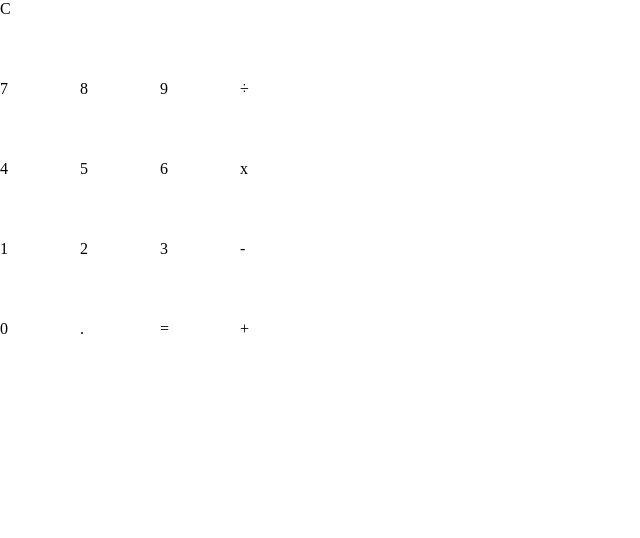
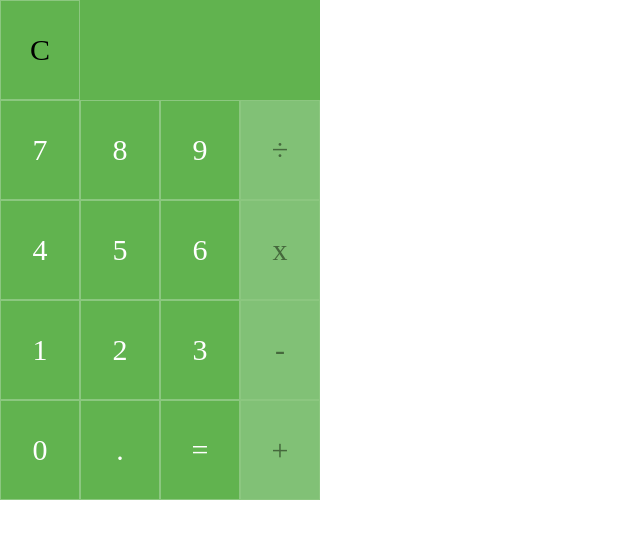
Before and after one commit to heymichaelw/week-3-project, a plain HTML site: page index.html in a window 1280 px wide. Shown: the whole page, without its empty margins (0-640 px from the left). Drawn offline with Linux system fonts and the light colour scheme.

Commit message:
working on calculation

```diff
--- a/index.html
+++ b/index.html
@@ -8,7 +8,7 @@
 
   <body>
     <div class="row">
-      <div class="calc-button">
+      <div class="clear reg">
         <span class="number" value="C">C</span>
       </div>
       <div class="display">
@@ -16,58 +16,58 @@
       </div>
     </div>
     <div class="row">
-      <div class="calc-button">
+      <div class="calc-button reg" value="7">
         <span class="number" value="7">7</span>
       </div>
-      <div class="calc-button">
+      <div class="calc-button reg" value="8">
         <span class="number" value="8">8</span>
       </div>
-      <div class="calc-button">
+      <div class="calc-button reg" value="9">
         <span class="number" value="9">9</span>
       </div>
-      <div class="calc-button">
+      <div class="calc-button operation" value="/">
         <span class="number" value="/">÷</span>
       </div>
     </div>
     <div class="row">
-      <div class="calc-button">
+      <div class="calc-button reg" value="4">
         <span class="number" value="4">4</span>
       </div>
-      <div class="calc-button">
+      <div class="calc-button reg" value="5">
         <span class="number" value="5">5</span>
       </div>
-      <div class="calc-button">
+      <div class="calc-button reg" value="6">
         <span class="number" value="6">6</span>
       </div>
-      <div class="calc-button">
+      <div class="calc-button operation" value="*">
         <span class="number" value="*">x</span>
       </div>
     </div>
     <div class="row">
-      <div class="calc-button">
+      <div class="calc-button reg" value="1">
         <span class="number" value="1">1</span>
       </div>
-      <div class="calc-button">
+      <div class="calc-button reg" value="2">
         <span class="number" value="2">2</span>
       </div>
-      <div class="calc-button">
-        <span class="number" value="C">3</span>
+      <div class="calc-button reg" value="3">
+        <span class="number" value="3">3</span>
       </div>
-      <div class="calc-button">
+      <div class="calc-button operation" value="-">
         <span class="number" value="-">-</span>
       </div>
     </div>
     <div class="row">
-      <div class="calc-button">
-        <span class="number" value="C">0</span>
+      <div class="calc-button reg" value="0">
+        <span class="number" value="0">0</span>
       </div>
-      <div class="calc-button">
+      <div class="calc-button reg" value=".">
         <span class="number" value=".">.</span>
       </div>
-      <div class="calc-button">
-        <span class="number" value="=">=</span>
+      <div class="equals" value="=">
+        <span class="number highlight" value="=">=</span>
       </div>
-      <div class="calc-button">
+      <div class="calc-button operation" value="+">
         <span class="number" value="+">+</span>
       </div>
     </div>
--- a/main.css
+++ b/main.css
@@ -2,6 +2,7 @@
   box-sizing: border-box;
   margin: 0;
   padding: 0;
+  font-size: 30px;
 }
 
 body{
@@ -9,14 +10,68 @@ body{
   flex-wrap: wrap;
   height: 400px;
   width:320px;
+  color: white;
 }
 
 .row{
   display: flex;
   flex: 1 1 100%;
-  width: 50vw;
+  height: 25%;
+}
+
+.highlight{
+
 }
 
 .calc-button{
+  display: flex;
+  flex: 1 1 25%;
+  background: #61B34F;
+  text-align: center;
+  border: 1px solid #8CC780;
+  align-items: center;
+  justify-content: center;
+}
+
+.number{
+  user-select: none;
+}
+
+.clear{
+  display: flex;
+  flex: 1 1 25%;
+  background: #61B34F;
+  text-align: center;
+  border: 1px solid #8CC780;
+  align-items: center;
+  justify-content: center;
+}
+
+.equals{
+  display: flex;
+  flex: 1 1 25%;
+  background: #61B34F;
+  text-align: center;
+  border: 1px solid #8CC780;
+  align-items: center;
+  justify-content: center;
+}
+
+.operation{
+  background: #81C176;
+  color: #45683C;
+}
+
+.clear{
   flex: 1 1 25%;
 }
+
+.display{
+  flex: 1 1 75%;
+  background: #61B34F;
+}
+
+.display-number{
+  color: white;
+  display: inline;
+}
--- a/main.js
+++ b/main.js
@@ -0,0 +1,66 @@
+var regbutton = document.querySelectorAll(".reg");
+
+
+for (var i = 0; i < regbutton.length; i++) {
+  regbutton[i].addEventListener("mouseover", function(event){
+    event.target.style.color = "black";
+  });
+  regbutton[i].addEventListener("mouseout", function(event){
+    event.target.style.color = "white";
+  });
+}
+
+var clear = document.querySelector('.clear');
+clear.addEventListener("mousedown", function(event){
+  event.target.style.background = '#81C176';
+});
+clear.addEventListener('mouseup', function(event){
+  event.target.style.background = '#61B34F';
+});
+
+var equals = document.querySelector('.equals');
+// var displayString = displayNode.innerText.replace(" ", "");
+equals.addEventListener("mousedown", function(event){
+  event.target.style.background = '#81C176';
+});
+equals.addEventListener('mouseup', function(event){
+  event.target.style.background = '#61B34F';
+});
+equals.addEventListener('click', function(event){
+  displayNode.innerText = displayNode.innerText.replace(/ /g, "");
+  displayNode.innerText = displayNode.innerText.replace(/x/g, "*");
+  displayNode.innerText = displayNode.innerText.replace(/÷/g, "/");
+});
+
+var operation = document.querySelectorAll('.operation');
+for (var i = 0; i < operation.length; i++) {
+  operation[i].addEventListener('mousedown', function(event){
+    event.target.style.color = 'white';
+  });
+  operation[i].addEventListener('mouseup', function(event){
+    event.target.style.color = '#45683C';
+});
+}
+
+var calcbutton = document.querySelectorAll('.calc-button');
+var displayNode = document.querySelector('.display-number');
+var displayScreen = document.querySelector('.display');
+var clearButton = document.querySelector('.clear');
+for (var i = 0; i < calcbutton.length; i++) {
+  calcbutton[i].addEventListener('click', function(event){
+    var buttonvalue = this.textContent;
+    displayNode.textContent += buttonvalue;
+  });
+}
+
+clearButton.addEventListener('click', function(event){
+  displayNode.innerHTML = "";
+});
+
+
+function DoMath(){
+  var result = displayNode.innerText;
+  result.replace(/ /g, "");
+  result.replace(/x/g, "*");
+  result.replace(/÷/g, "/");
+}
```
